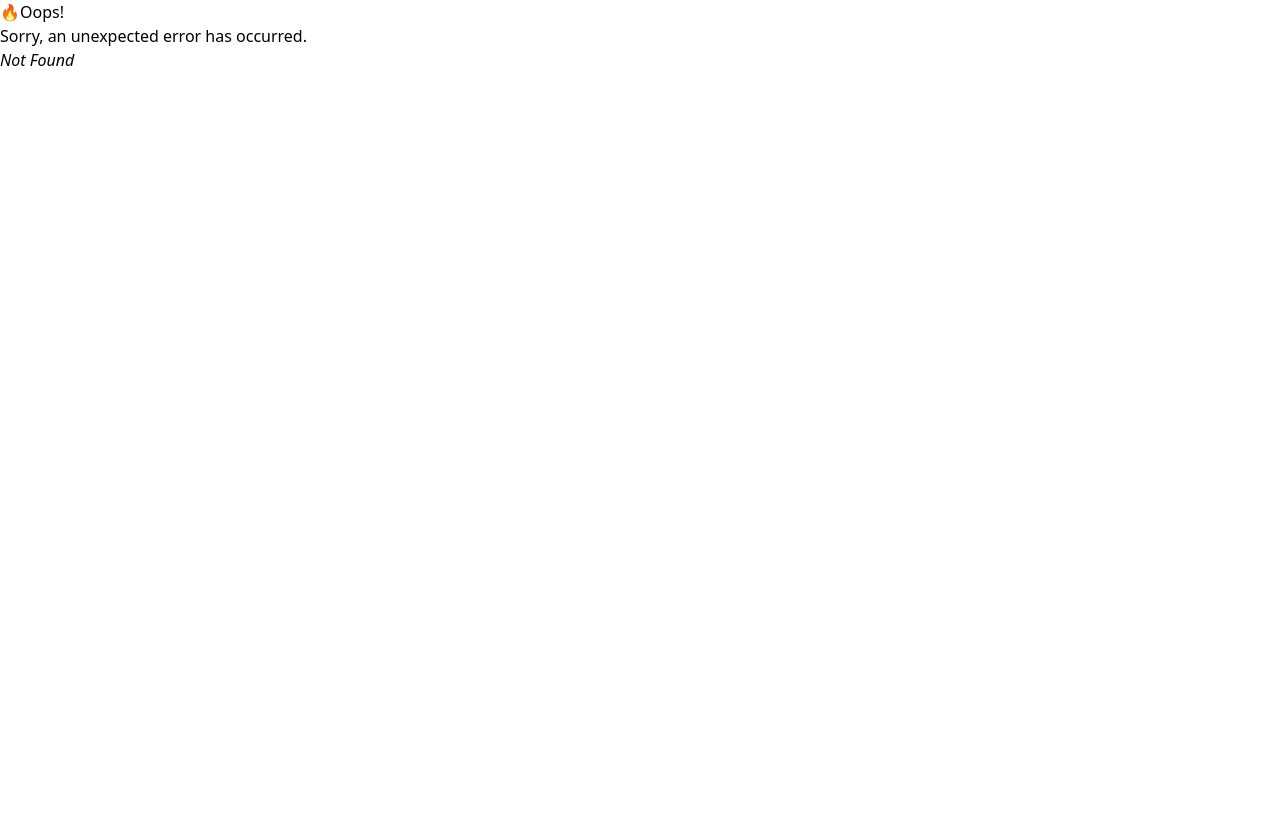
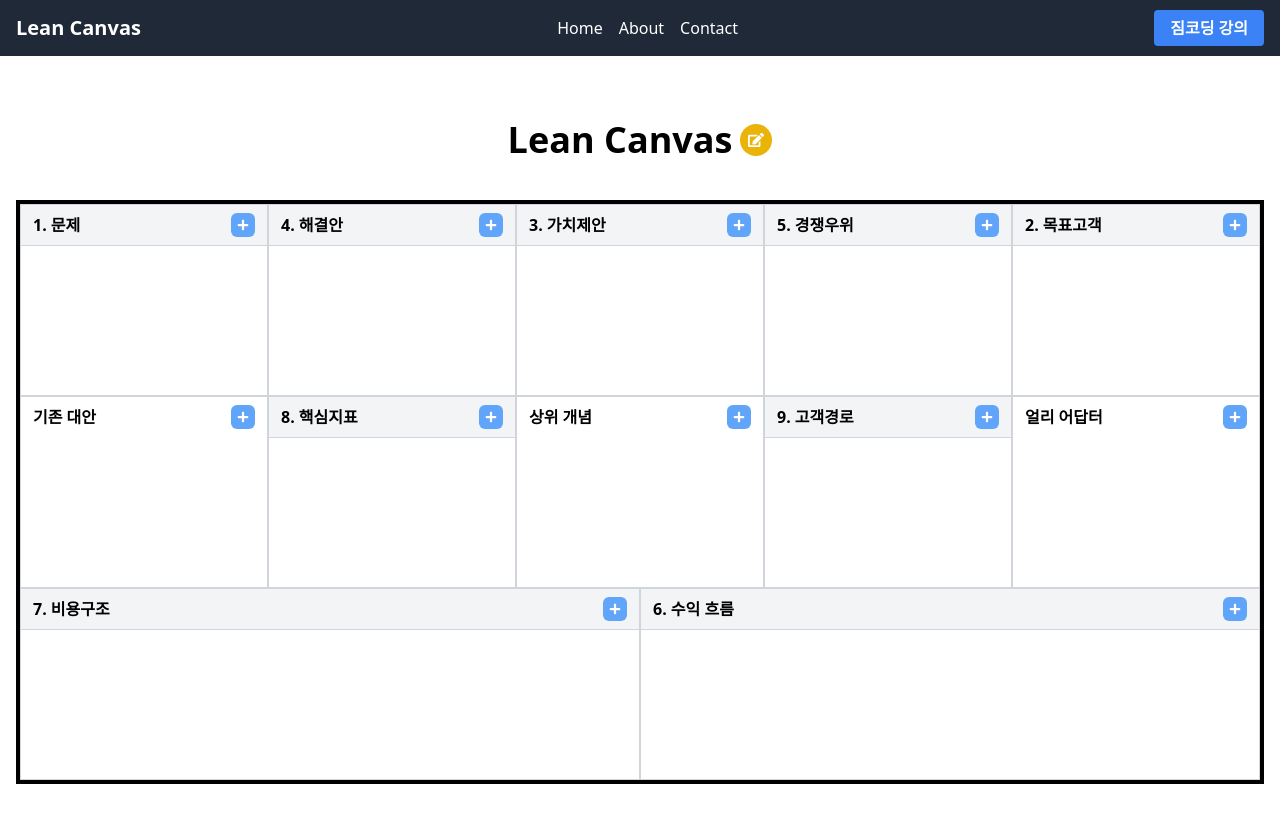
Before and after one commit to 864eun/Lean-Canvas-React, a React (Vite) app: page /canvases/1 in a window 1280 px wide. Before the commit this address had no page. Shown: the top 822 px of the page. Before the commit the page ends 800 px from the top, so only its background shows below. Built offline with nearby package versions, Linux system fonts and the light colour scheme.

Commit message:
Add:디테일 레이아웃

```diff
--- a/package.json
+++ b/package.json
@@ -15,7 +15,8 @@
     "react": "^18.2.0",
     "react-dom": "^18.2.0",
     "react-icons": "^5.5.0",
-    "react-router-dom": "^7.6.0"
+    "react-router-dom": "^7.6.0",
+    "uuid": "^11.1.0"
   },
   "devDependencies": {
     "@types/react": "^18.2.66",
--- a/src/App.jsx
+++ b/src/App.jsx
@@ -1,11 +1,13 @@
+import { Outlet } from 'react-router-dom';
 import Header from './components/TailwindCss/Header';
-import { Outlet } from 'react-router-dom';
-
+import Main from './components/TailwindCss/Main';
 function App() {
   return (
     <>
       <Header />
-      <Outlet />
+      <Main>
+        <Outlet />
+      </Main>
     </>
   );
 }
--- /dev/null
+++ b/src/components/TailwindCss/CanvasCard.jsx
@@ -0,0 +1,43 @@
+import { FaPlus } from 'react-icons/fa';
+import { useState } from 'react';
+import Note from './Note';
+import { v4 as uuidv4 } from 'uuid';
+
+export default function CanvasCard({ title, isSubtitle = false }) {
+  const [notes, setNotes] = useState([]);
+  const handleAddNote = () => {
+    return setNotes([...notes, { id: uuidv4(), content: '' }]);
+  };
+
+  const handleRemoveNote = id => {
+    return setNotes(notes.filter(note => note.id != id));
+  };
+
+  return (
+    <div className="row-span-1 bg-white min-h-48 border border-collapse border-gray-300">
+      <div
+        className={`${
+          isSubtitle === false && 'bg-gray-100 border-b border-b-gray-300'
+        } flex items-start justify-between px-3 py-2`}
+      >
+        <h3 className="font-bold">{title}</h3>
+        <button
+          onClick={handleAddNote}
+          className="bg-blue-400  text-white p-1.5 text-xs rounded-md"
+        >
+          <FaPlus />
+        </button>
+      </div>
+      <div className="space-y-3 min-h-32 p-3">
+        {notes.map(note => (
+          <Note
+            key={note.id}
+            id={note.id}
+            content={note.content}
+            onRemoveNote={handleRemoveNote}
+          />
+        ))}
+      </div>
+    </div>
+  );
+}
--- a/src/components/TailwindCss/CanvasItem.jsx
+++ b/src/components/TailwindCss/CanvasItem.jsx
@@ -1,11 +1,11 @@
 import { Link } from 'react-router-dom';
 import { FaTrash } from 'react-icons/fa';
 
-function CanvasItem({ title, lastModified, category, onDelete }) {
+function CanvasItem({ id, title, lastModified, category, onDelete }) {
   return (
     <Link
       className="bg-white rounded-lg relative shadow-md overflow-hidden transition-transform duration-300 hover:scale-105"
-      to={`/canvases/1`}
+      to={`/canvases/${id}`}
     >
       <div className="p-6">
         <h2 className="text-2xl font-bold mb-2 text-gray-800">{title}</h2>
--- a/src/components/TailwindCss/CanvasList.jsx
+++ b/src/components/TailwindCss/CanvasList.jsx
@@ -19,6 +19,7 @@ function CanvasList({ filterdData, searchtext, isGridView, onDeleteItem }) {
         {filterdData.map(item => (
           <CanvasItem
             key={item.id}
+            id={item.id}
             title={item.title}
             lastModified={item.lastModified}
             category={item.category}
--- /dev/null
+++ b/src/components/TailwindCss/CanvasTitle.jsx
@@ -0,0 +1,54 @@
+import { useState } from 'react';
+import { FaCheck, FaEdit } from 'react-icons/fa';
+
+function CanvasTitle() {
+  const [title, setTitle] = useState('Lean Canvas');
+  const [editedTitle, setEditedTitle] = useState(title);
+  const [isEditing, setIsEditing] = useState(false);
+  const handleEditTitle = () => {
+    setIsEditing(true);
+  };
+
+  const handleTitleChange = e => {
+    setEditedTitle(e.target.value);
+  };
+
+  const handleTitleSubmit = () => {
+    setTitle(editedTitle);
+    setIsEditing(false);
+  };
+  return (
+    <div className="flex items-center justify-center mb-10">
+      {isEditing ? (
+        <div className="flex items-center">
+          <input
+            type="text"
+            value={editedTitle}
+            onChange={handleTitleChange}
+            className="text-4xl font-bold text-center text-blue-600 bg-transparent border-b-2 border-blue-600 focus:outline-none"
+          />
+          <button
+            onClick={handleTitleSubmit}
+            className="ml-2 p-2 bg-green-500 text-white rounded-full hover:bg-green-600 transition duration-300 ease-in-out focus:outline-none focus:ring-2 focus:ring-green-500 focus:ring-opacity-50"
+            aria-label="Save title"
+          >
+            <FaCheck />
+          </button>
+        </div>
+      ) : (
+        <h1 className="text-4xl font-bold text-center ">{title}</h1>
+      )}
+      {!isEditing && (
+        <button
+          onClick={handleEditTitle}
+          className="ml-2 p-2 bg-yellow-500 text-white rounded-full hover:bg-yellow-600 transition duration-300 ease-in-out focus:outline-none focus:ring-2 focus:ring-yellow-500 focus:ring-opacity-50"
+          aria-label="Edit title"
+        >
+          <FaEdit />
+        </button>
+      )}
+    </div>
+  );
+}
+
+export default CanvasTitle;
--- /dev/null
+++ b/src/components/TailwindCss/LeanCanvas.jsx
@@ -0,0 +1,26 @@
+import CanvasCard from './CanvasCard';
+
+function LeanCanvas() {
+  return (
+    <div className="border-4 border-black">
+      <div className="grid grid-cols-5">
+        <CanvasCard title={'1. 문제'} content={'메모'} />
+        <CanvasCard title={'4. 해결안'} content={'메모'} />
+        <CanvasCard title={'3. 가치제안'} content={'메모'} />
+        <CanvasCard title={'5. 경쟁우위'} content={'메모'} />
+        <CanvasCard title={'2. 목표고객'} content={'메모'} />
+        <CanvasCard title={'기존 대안'} content={'메모'} isSubtitle={true} />
+        <CanvasCard title={'8. 핵심지표'} content={'메모'} />
+        <CanvasCard title={'상위 개념'} content={'메모'} isSubtitle={true} />
+        <CanvasCard title={'9. 고객경로'} content={'메모'} />
+        <CanvasCard title={'얼리 어답터'} content={'메모'} isSubtitle={true} />
+      </div>
+      <div className="grid grid-cols-2">
+        <CanvasCard title={'7. 비용구조'} content={'메모'} />
+        <CanvasCard title={'6. 수익 흐름'} content={'메모'} />
+      </div>
+    </div>
+  );
+}
+
+export default LeanCanvas;
--- /dev/null
+++ b/src/components/TailwindCss/Main.jsx
@@ -0,0 +1,5 @@
+function Main({ children }) {
+  return <main className="container mx-auto px-4 py-16">{children}</main>;
+}
+
+export default Main;
--- /dev/null
+++ b/src/components/TailwindCss/Note.jsx
@@ -0,0 +1,64 @@
+import { useState } from 'react';
+import { AiOutlineClose, AiOutlineCheck } from 'react-icons/ai';
+
+const Note = ({ id, onRemoveNote }) => {
+  const [isEditing, setIsEditing] = useState(false);
+  const [color, setColor] = useState('bg-yellow-300');
+
+  const colorOptions = [
+    'bg-yellow-300',
+    'bg-pink-300',
+    'bg-blue-300',
+    'bg-green-300',
+  ];
+
+  return (
+    <div
+      onClick={() => {
+        setIsEditing(!isEditing);
+      }}
+      className={`p-4 ${color} relative max-h-[32rem] overflow-hidden`}
+    >
+      <div className="absolute top-2 right-2">
+        {isEditing ? (
+          <button aria-label="Check Note" className="text-gray-700">
+            <AiOutlineCheck size={20} />
+          </button>
+        ) : (
+          <button
+            aria-label="Close Note"
+            className="text-gray-700"
+            onClick={() => onRemoveNote(id)}
+          >
+            <AiOutlineClose size={20} />
+          </button>
+        )}
+      </div>
+
+      <textarea
+        className={`w-full h-full bg-transparent resize-none border-none focus:outline-none text-gray-900 overflow-hidden`}
+        aria-label="Edit Note"
+        placeholder="메모를 작성하세요."
+        style={{ height: 'auto', minHeight: '8rem' }}
+        readOnly={!isEditing}
+      />
+      {isEditing && (
+        <div className="flex space-x-2">
+          {colorOptions.map((option, index) => (
+            <button
+              key={index}
+              className={`w-6 h-6 rounded-full cursor-pointer outline outline-gray-50 ${option}`}
+              aria-label={`Change color to ${option}`}
+              onClick={e => {
+                e.stopPropagation();
+                setColor(option);
+              }}
+            />
+          ))}
+        </div>
+      )}
+    </div>
+  );
+};
+
+export default Note;
--- a/src/main.jsx
+++ b/src/main.jsx
@@ -27,7 +27,7 @@ const router = createBrowserRouter([
         element: <Contact />,
       },
       {
-        path: 'canvasdetail/:id',
+        path: 'canvases/:id',
         element: <CanvasDetail />,
       },
     ],
--- a/src/pages/CanvasDetail.jsx
+++ b/src/pages/CanvasDetail.jsx
@@ -1,18 +1,11 @@
-import { useParams, useSearchParams, useLocation } from 'react-router-dom';
+import CanvasTitle from '../components/TailwindCss/CanvasTitle';
+import LeanCanvas from '../components/TailwindCss/LeanCanvas';
 
 function CanvasDetail() {
-  const { id } = useParams();
-  const [searchParams] = useSearchParams();
-  const location = useLocation();
-
   return (
     <>
-      <div>
-        <h2>param 추출</h2>
-        <p>param : {id}</p>
-        <p>keword : {searchParams.get('keyword')}</p>
-        <p>hash : {location.hash}</p>
-      </div>
+      <CanvasTitle />
+      <LeanCanvas />
     </>
   );
 }
```
Also changed, not shown: 1 other file (tests, documents, lock files or other folders).
